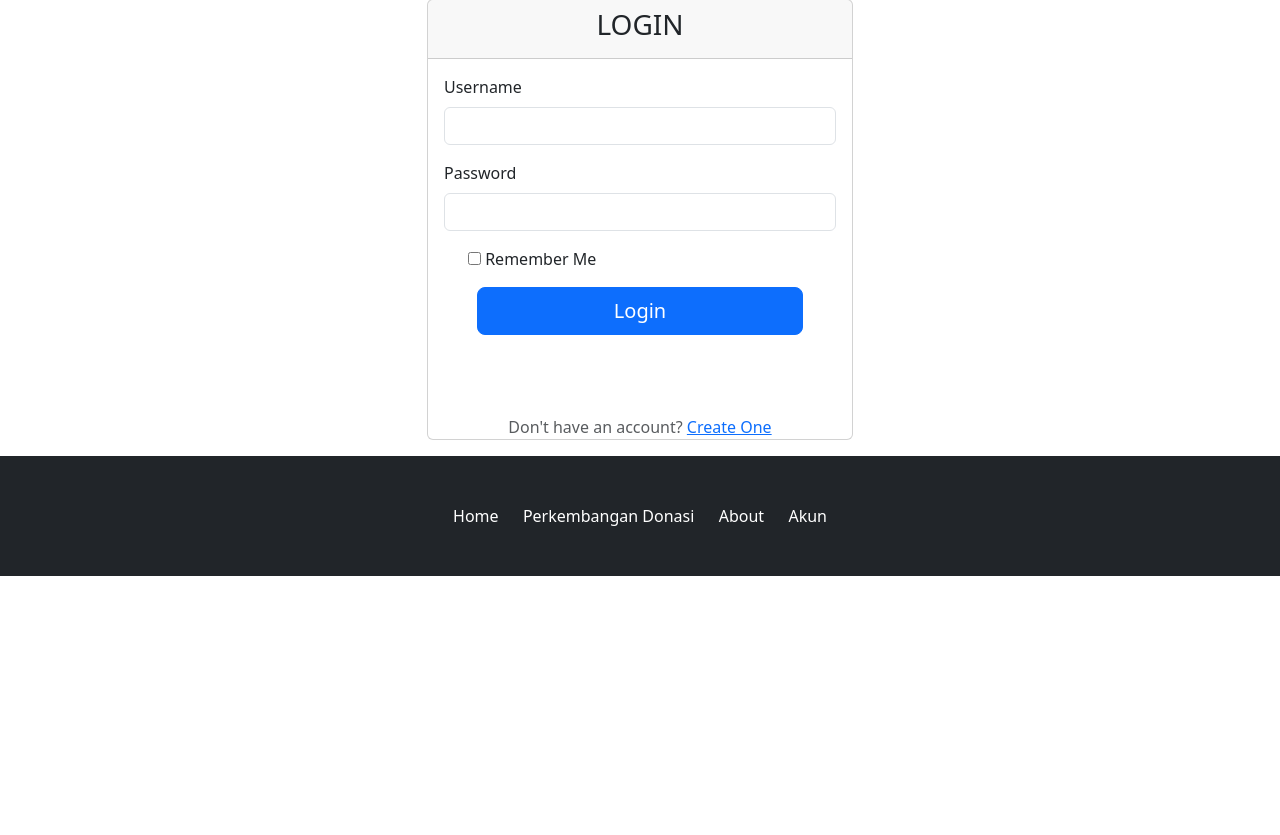
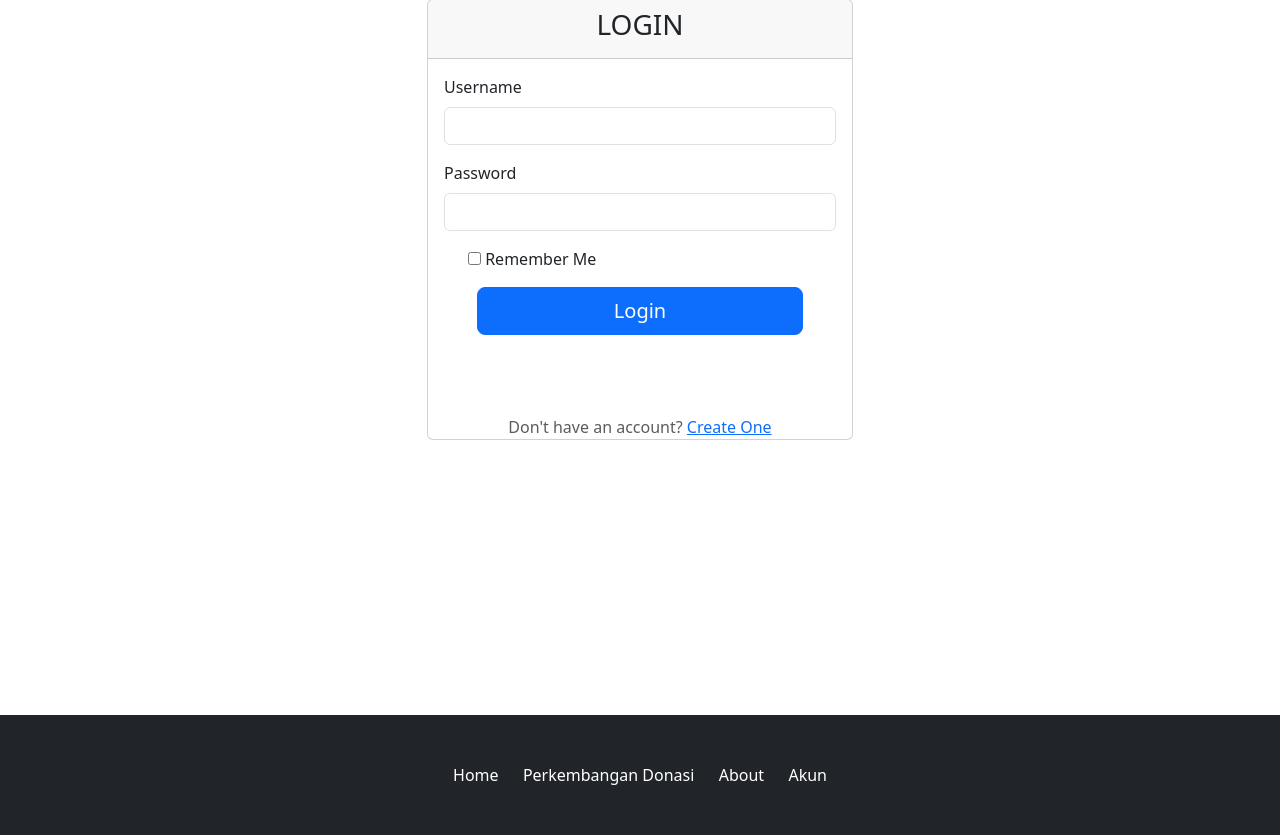
Before and after one commit to vidakomaria/PWB_UAS, a PHP site: the page made by app/views/akun/index.php in a window 1280 px wide. Shown: the part 105-940 px from the top of the page. Before the commit the page ends 681 px from the top, so only its background shows below. Run offline with PHP 8.4, Linux system fonts and the light colour scheme; the template is opened without the code that fills it, so the values that code supplies are empty; some libraries are stand-ins or nearby versions.

Commit message:
Update index.php

```diff
--- a/app/views/akun/index.php
+++ b/app/views/akun/index.php
@@ -1,4 +1,4 @@
-<div class="container mt-3 mb-3 " style="width: 450">
+<div class="container mt-3 mb-3 " style="width: 450; height: 700">
     <div class="card card-primary">
         <div class="card-header">
             <h3 class="text-md-center">LOGIN</h3>
```
